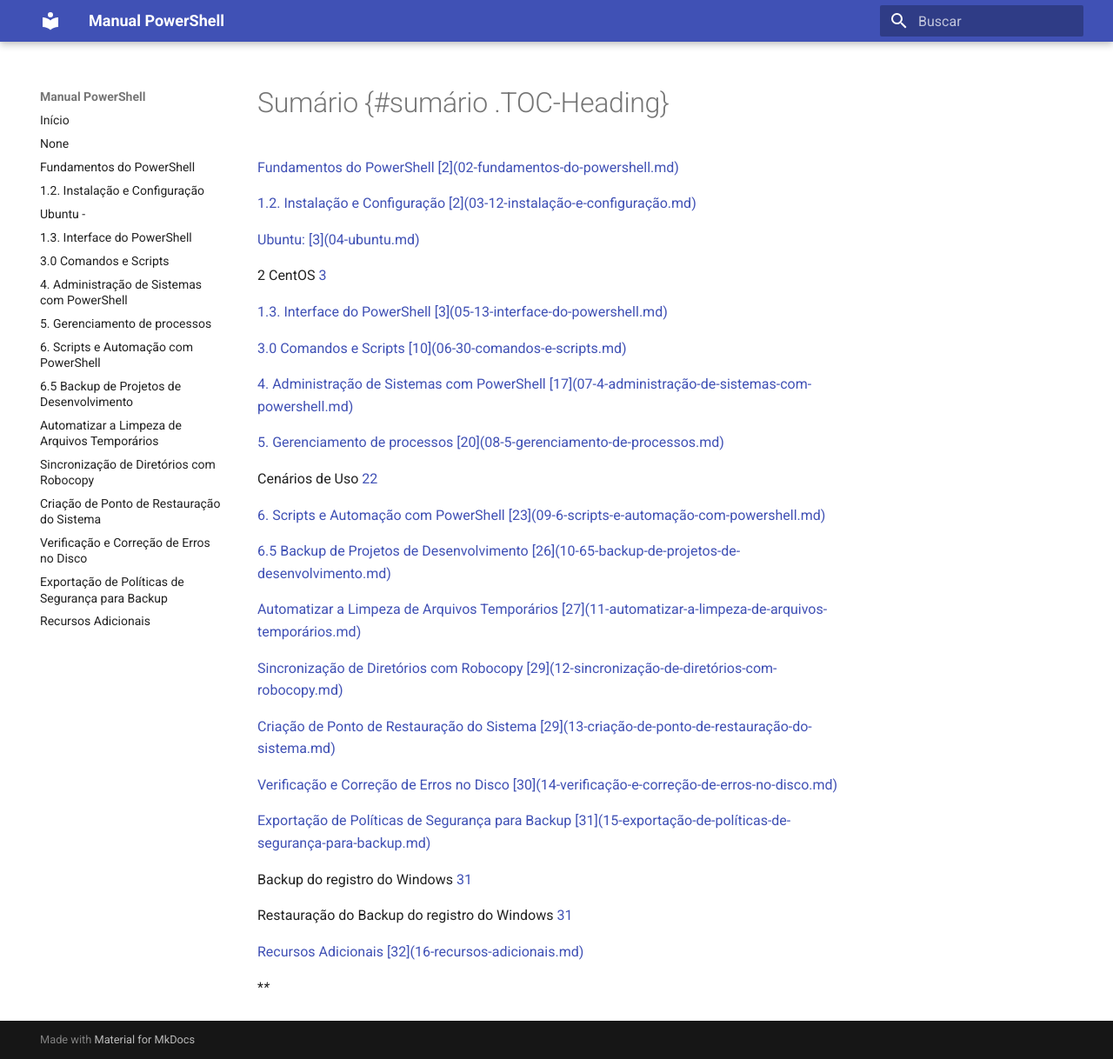
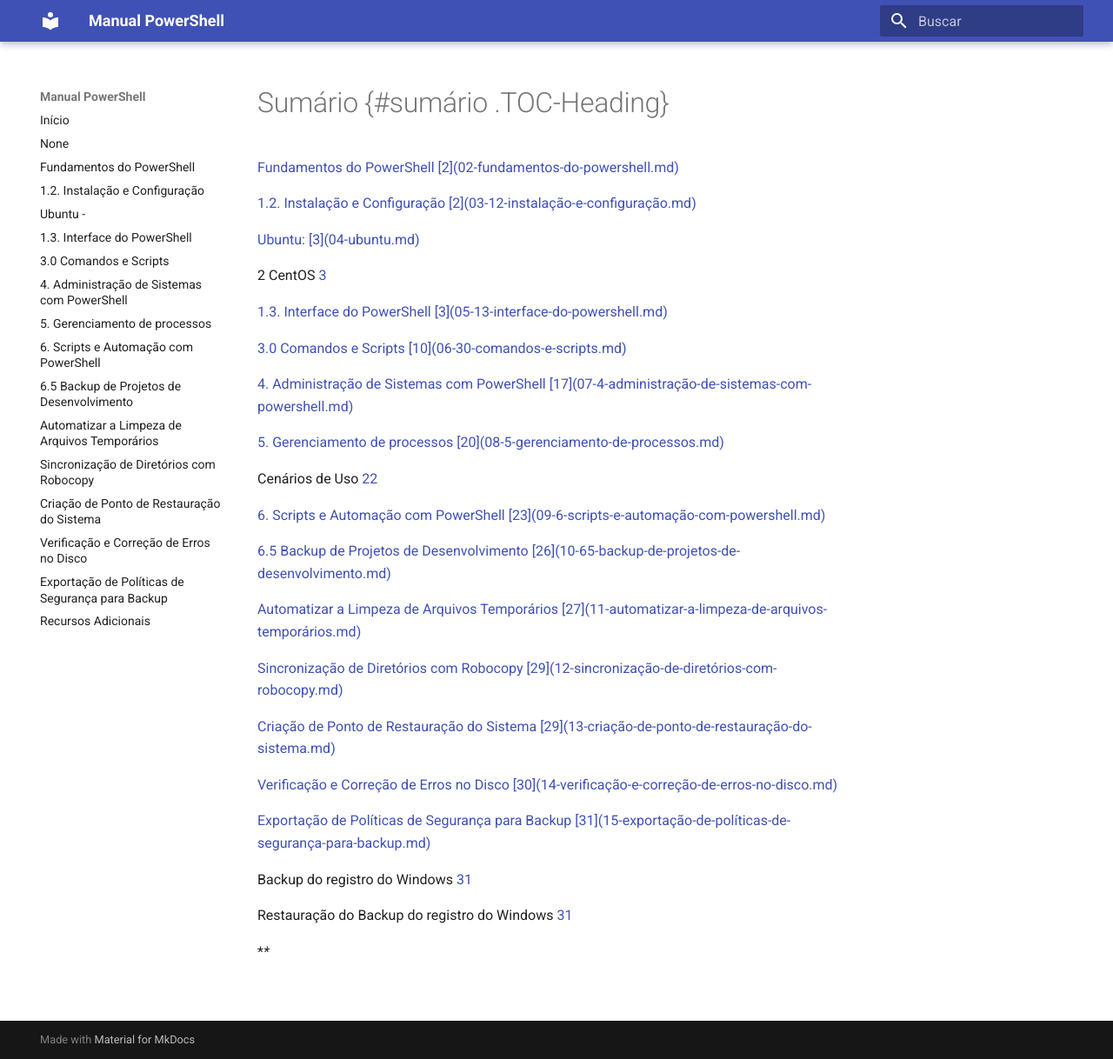
Before and after one commit to dosciati/Manual-PowerShell, an MkDocs documentation site: the page built from docs/01-sumário-sumário-toc-heading.md, in a window 1280 px wide and 1218 px high. Shown: the whole window at 87% size. Built offline with MkDocs 1.6.1 and Material for MkDocs 9.7.7, drawn with Linux system fonts in a browser that asks for light colours.

Commit message:
Update 01-sumário-sumário-toc-heading.md

```diff
--- a/docs/01-sumário-sumário-toc-heading.md
+++ b/docs/01-sumário-sumário-toc-heading.md
@@ -50,6 +50,5 @@ Backup do registro do Windows
 Restauração do Backup do registro do Windows
 [31](#restauração-do-backup-do-registro-do-windows)
 
-[Recursos Adicionais [32](16-recursos-adicionais.md)](#recursos-adicionais)
 
 **\**
```
